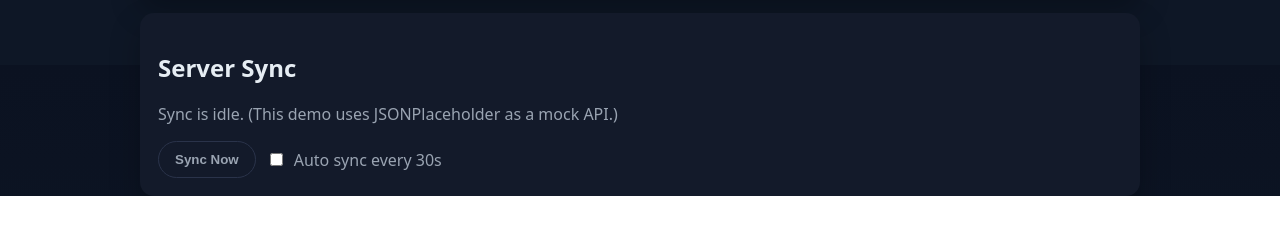
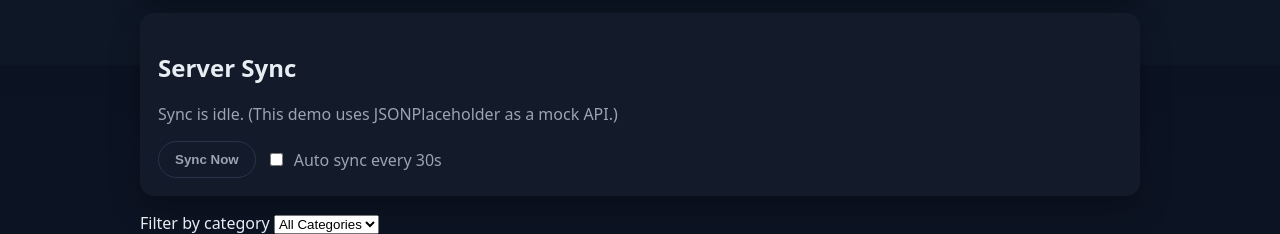
Before and after one commit to Tifloria1/alx_fe_javascript, a plain HTML site: page dom-manipulation/index.html in a window 1280 px wide. Shown: the part 735-969 px from the top of the page. Before the commit the page ends 931 px from the top, so only its background shows below. Drawn offline with Linux system fonts and the light colour scheme.

Commit message:
Update index.html

```diff
--- a/dom-manipulation/index.html
+++ b/dom-manipulation/index.html
@@ -55,6 +55,8 @@
       </div>
     </section>
 
+
+
     <!-- Add Quote form -->
     <section class="card">
       <h2>Add a Quote</h2>
@@ -107,6 +109,14 @@
         </div>
       </div>
     </section>
+
+    <!-- Category filter -->
+<label for="categoryFilter" class="sr-only">Filter by category</label>
+<select id="categoryFilter" onchange="filterQuotes()">
+  <option value="all">All Categories</option>
+  <!-- JS will populate the rest -->
+</select>
+
   </main>
 
   <script src="script.js"></script>
```
